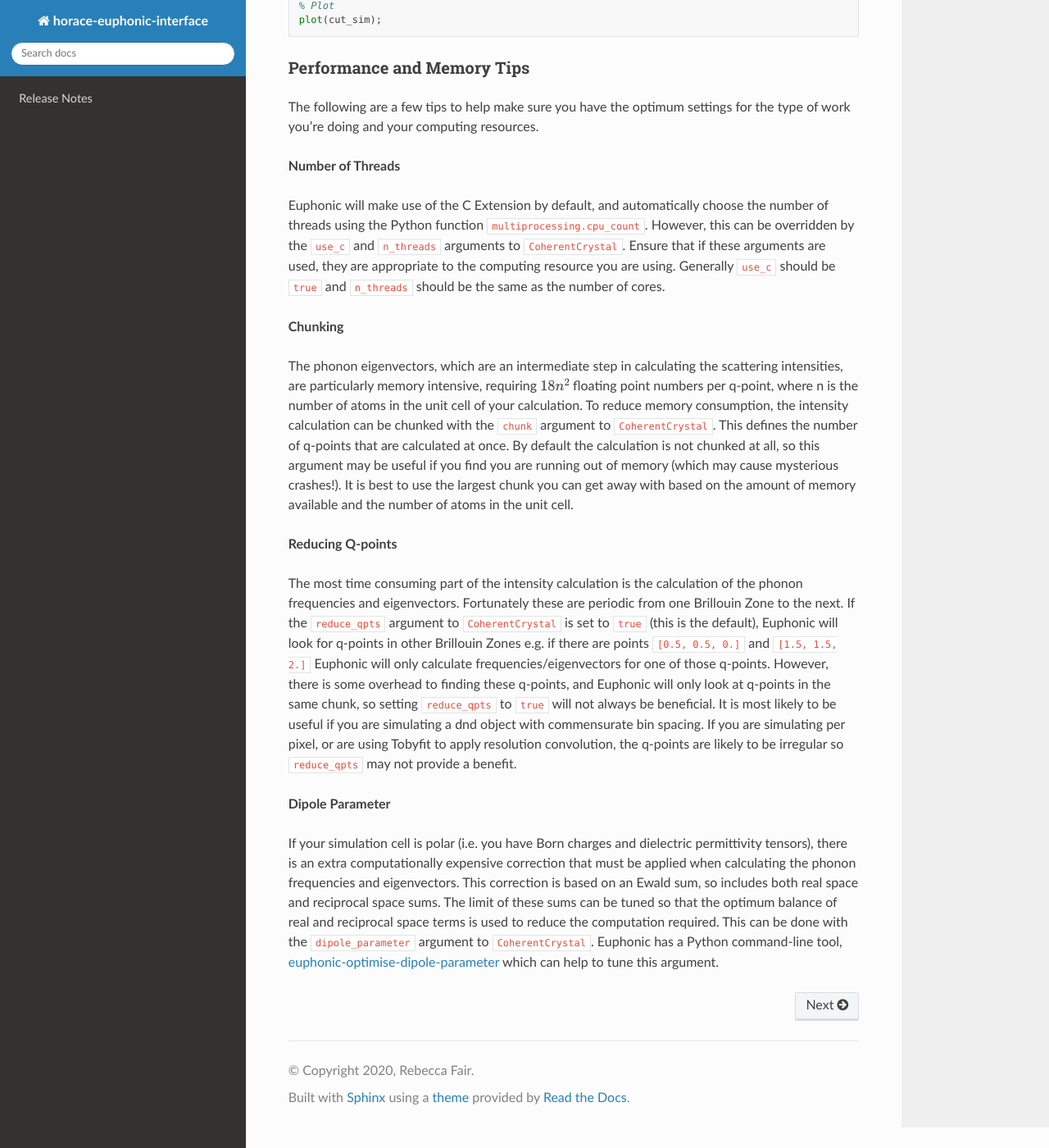
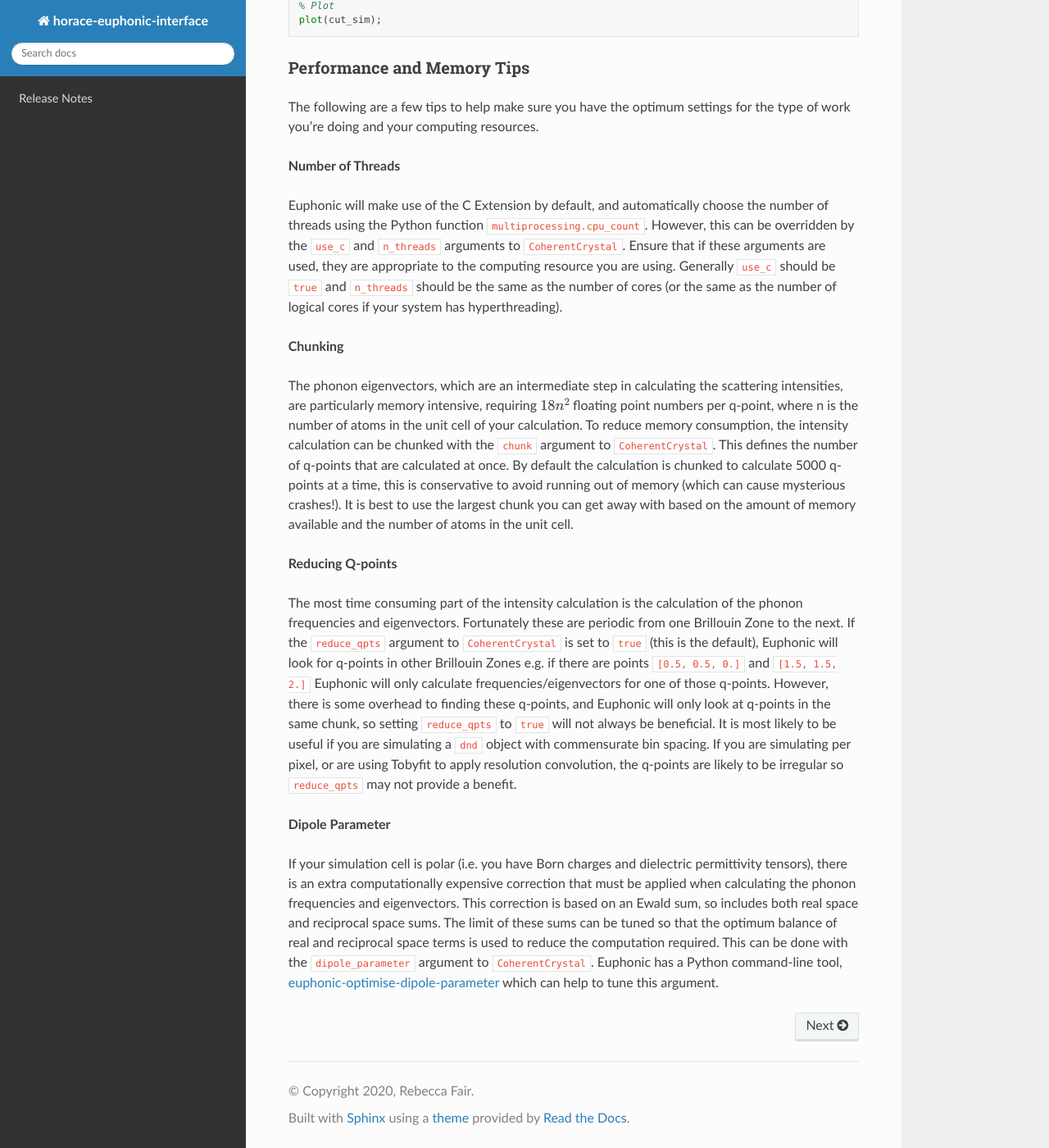
Before and after one commit to pace-neutrons/horace-euphonic-interface, a Sphinx documentation site: the page built from doc/source/index.rst, in a window 1280 px wide and 1400 px high, scrolled down 5306 px. Shown: the whole window at 82% size. Built offline with Sphinx 7.4.7 and the Read the Docs theme 2.0.0, drawn with Linux system fonts in a browser that asks for light colours.

Commit message:
Small updates from review comments
- Specify # of logical cores if hyperthreading
- Fix incorrect unlimited chunks statement: default is actually 5000
- Change dnd to use code formatting

```diff
--- a/doc/source/index.rst
+++ b/doc/source/index.rst
@@ -279,7 +279,8 @@ However, this can be overridden by the ``use_c`` and ``n_threads`` arguments
 to ``CoherentCrystal``. Ensure that if these arguments are used, they are
 appropriate to the computing resource you are using. Generally ``use_c``
 should be  ``true`` and ``n_threads`` should be the same as the number of
-cores.
+cores (or the same as the number of logical cores if your system has
+hyperthreading).
 
 **Chunking**
 
@@ -289,10 +290,10 @@ the scattering intensities, are particularly memory intensive, requiring
 of atoms in the unit cell of your calculation. To reduce memory consumption,
 the intensity calculation can be chunked with the ``chunk`` argument to
 ``CoherentCrystal``. This defines the number of q-points that are calculated
-at once. By default the calculation is not chunked at all, so this argument
-may be useful if you find you are running out of memory (which may cause
-mysterious crashes!). It is best to use the largest chunk you can
-get away with based on the amount of memory available and the number of atoms
+at once. By default the calculation is chunked to calculate 5000 q-points at
+a time, this is conservative to avoid running out of memory (which can cause
+mysterious crashes!). It is best to use the largest chunk you can get away
+with based on the amount of memory available and the number of atoms
 in the unit cell.
 
 **Reducing Q-points**
@@ -306,7 +307,7 @@ look for q-points in other Brillouin Zones e.g. if there are points
 frequencies/eigenvectors for one of those q-points. However, there is some
 overhead to finding these q-points, and Euphonic will only look at q-points
 in the same chunk, so setting ``reduce_qpts`` to ``true`` will not always
-be beneficial. It is most likely to be useful if you are simulating a dnd
+be beneficial. It is most likely to be useful if you are simulating a ``dnd``
 object with commensurate bin spacing. If you are simulating per pixel, or
 are using Tobyfit to apply resolution convolution, the q-points are likely
 to be irregular so ``reduce_qpts`` may not provide a benefit.
```
